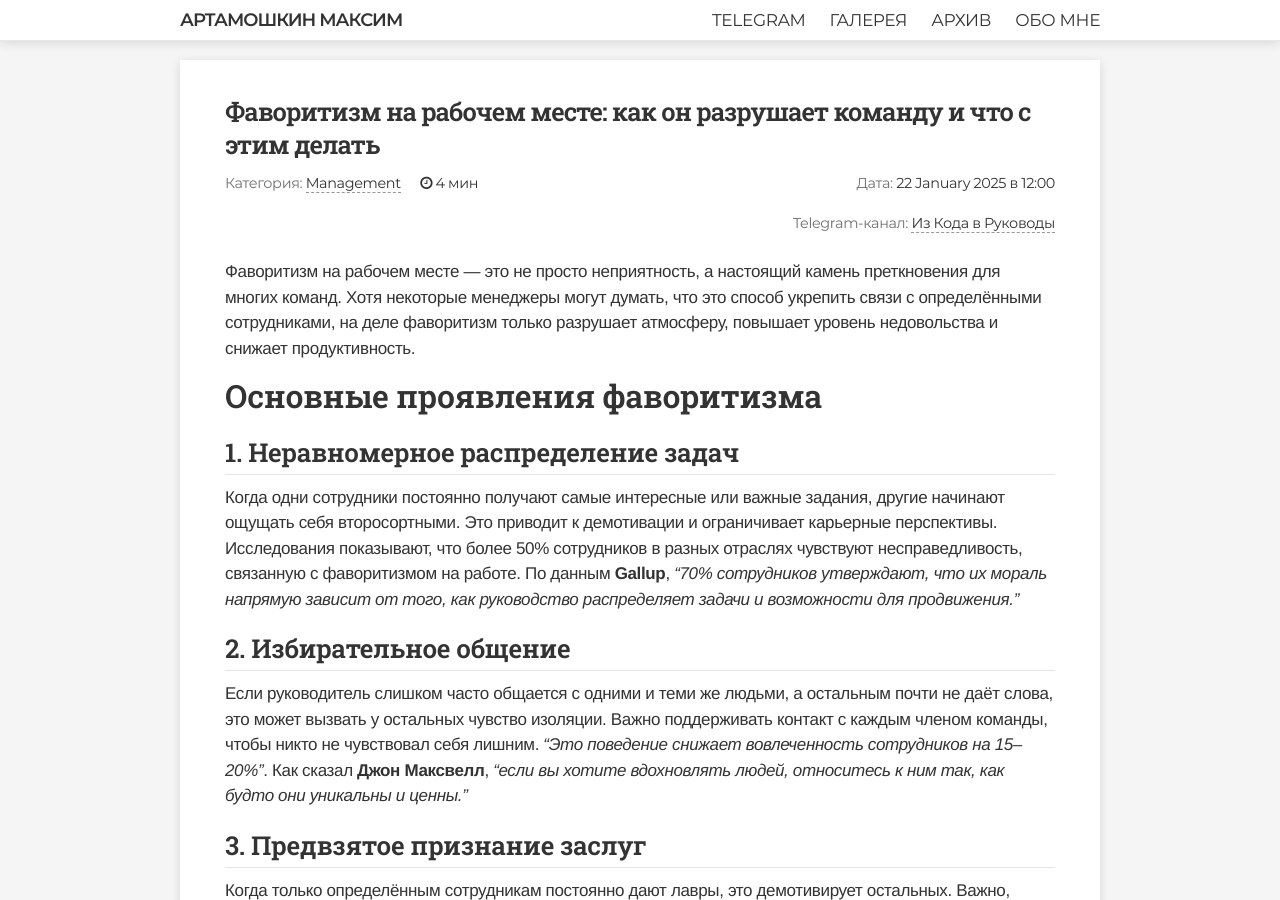
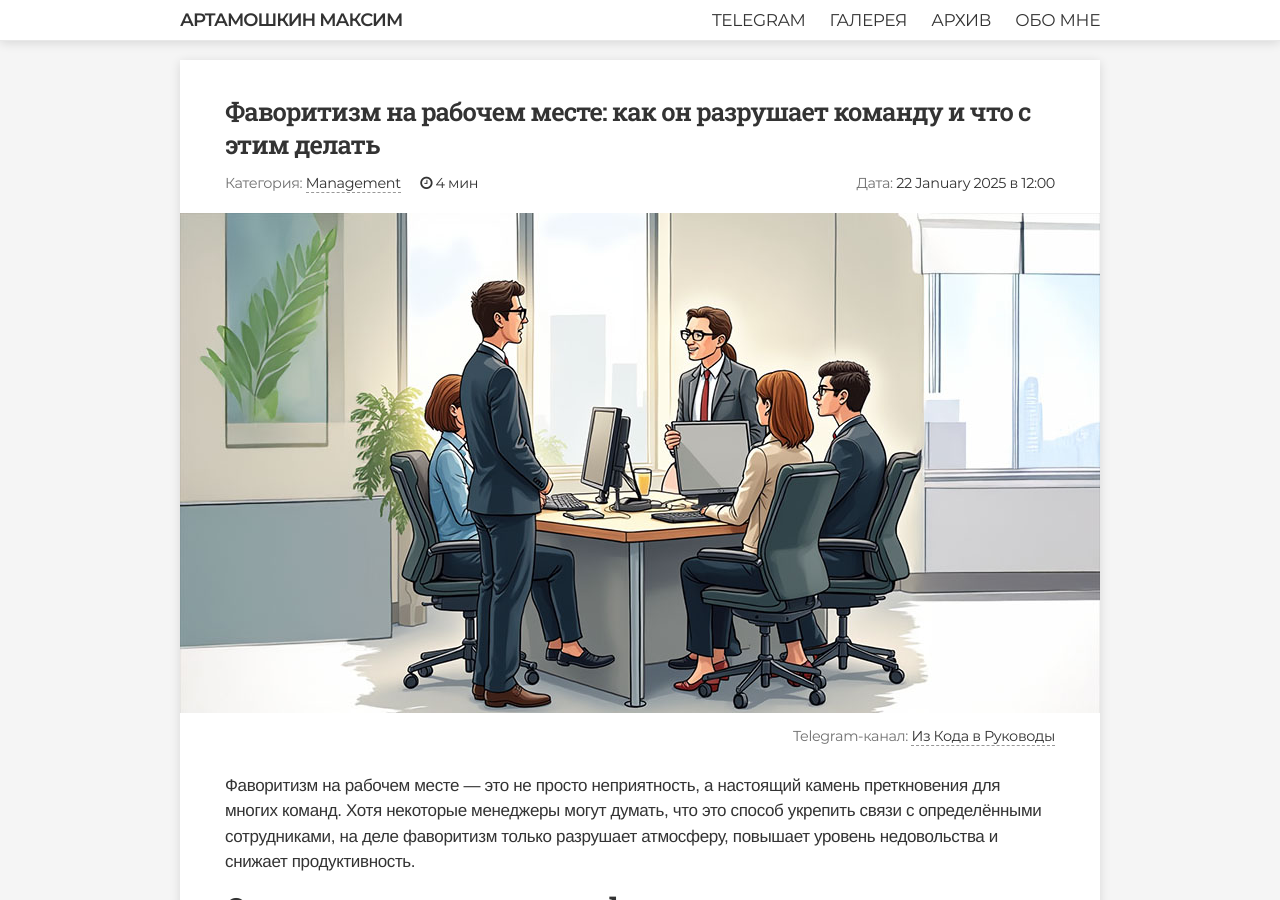
Before and after one commit to martamoshkin/blog.zverit.com, a Jekyll site: the page built from _posts/management/2025-1-22-favoritism.md, in a window 1280 px wide and 900 px high. Built offline with Jekyll 4.4.1, drawn with Linux system fonts in a browser that asks for light colours; comment, search, counter and statistics services are not loaded.

Commit message:
Update 2025-1-22-favoritism.md

```diff
--- a/_posts/management/2025-1-22-favoritism.md
+++ b/_posts/management/2025-1-22-favoritism.md
@@ -4,6 +4,7 @@
 date: 2025-01-22 12:00:33 +0300
 category: Management
 author: "Артамошкин Максим"
+image: "/assets/a_supervisor_praises_one_employee_the_other_4_people_are_upset_everyone_is_sitting_at_their_compute_djt6dwuqjee0bpg0qd9j_3.jpg"
 tags: [Управление, Лидерство]
 description: "Фаворитизм на рабочем месте — это не просто неприятность, а настоящий камень преткновения для многих команд"
 ---
```
